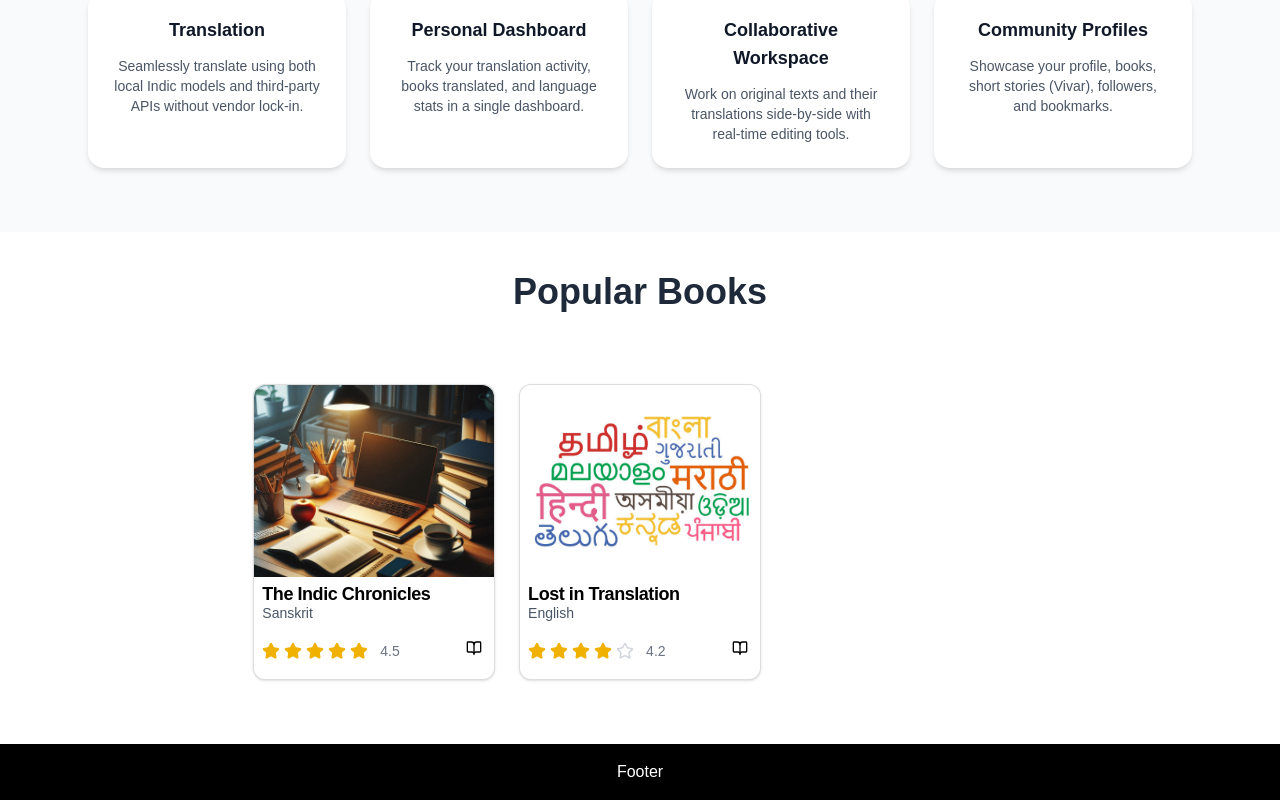
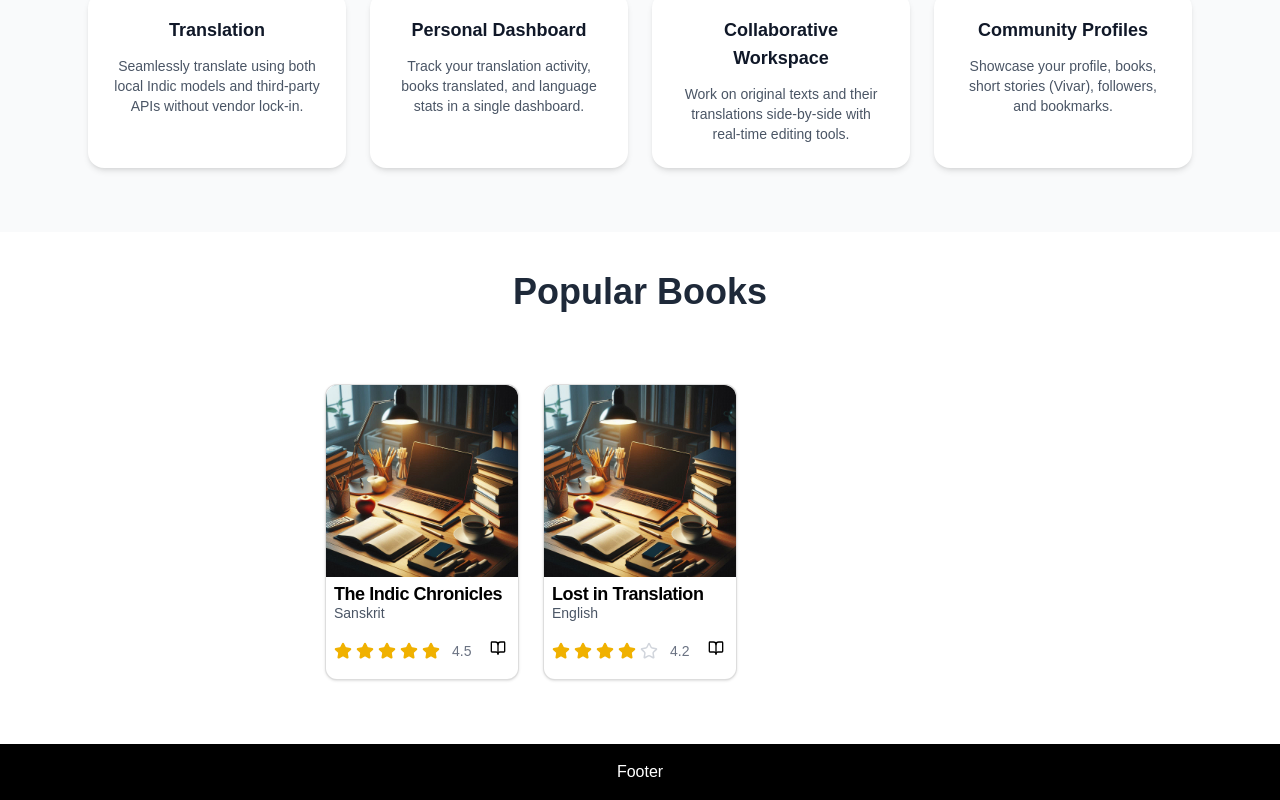
Before and after one commit to Vidhyasagar-dhd123/matribhasha, a Next.js app: page / in a window 1280 px wide. Shown: the part 856-1656 px from the top of the page. Built offline with nearby package versions, Linux system fonts and the light colour scheme.

Commit message:
last bug

```diff
--- a/modules/books/components/BookCard.tsx
+++ b/modules/books/components/BookCard.tsx
@@ -39,7 +39,7 @@ function BookCard() {
       {books.map((book) => (
         <Card key={book.id} className="rounded-xl shadow hover:shadow-lg transition max-w-[300px] relative">
           <Image
-            src={book.thumbnail}
+            src={IndImage}
             alt={book.name}
             className="w-full h-48 object-cover rounded-t-xl"
             width={200}
```
